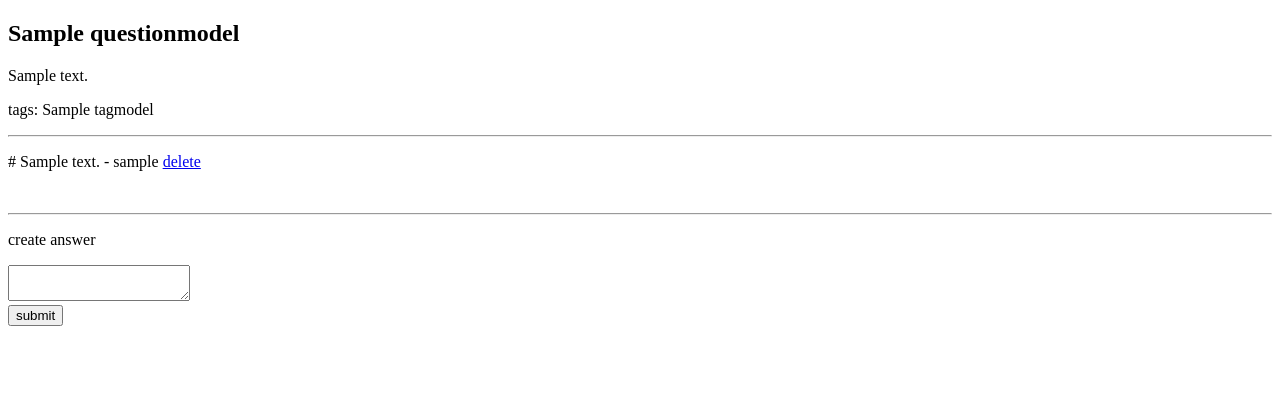
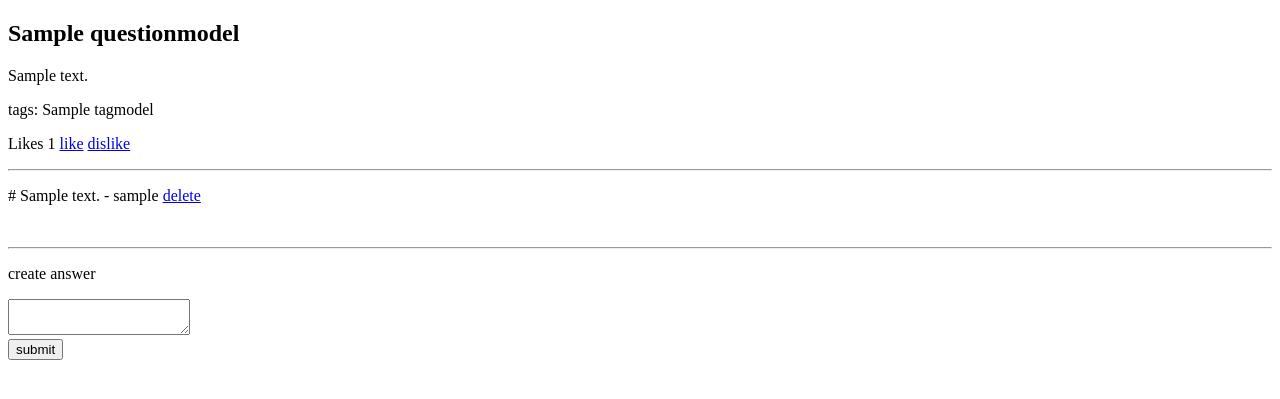
Before and after one commit to ankit7927/domanda, a Django app: a page that uses question/template/question.html in a window 1280 px wide. Shown: the part 104-503 px from the top of the page. Run offline with Django 5.2, Linux system fonts and the light colour scheme; tables that the repository leaves empty hold one stand-in row (values such as "Sample post").

Commit message:
added question like

```diff
--- a/question/models.py
+++ b/question/models.py
@@ -17,9 +17,11 @@ class QuestionModel(models.Model):
     created = models.DateTimeField(auto_now_add=True)
     tags = models.ManyToManyField(TagModel, blank=True)
     slug = models.SlugField(max_length=40, unique=True)
+    likes = models.IntegerField(default=0)
 
     def __str__(self) -> str:
         return self.title
+
     def save(self, **kwargs) -> None:
         self.slug = slugify(self.title+" "+self.content[:20])
         return super(QuestionModel, self).save(**kwargs)
@@ -30,6 +32,7 @@ class AnswerModel(models.Model):
     creator = models.ForeignKey(User, on_delete=models.CASCADE)
     created = models.DateTimeField(auto_now_add=True)
     question = models.ForeignKey(QuestionModel, on_delete=models.CASCADE)
+    likes = models.IntegerField(default=0)
 
     def __str__(self) -> str:
         return self.content[:30]
--- a/question/template/question.html
+++ b/question/template/question.html
@@ -15,6 +15,7 @@
 <div>actions: <a href="/question/edit/{{question.id}}?success=/question/get/{{question.slug}}">edit</a> <a href="/question/delete/{{question.id}}">delete</a></div>
 {% endif %}
 
+<p>Likes {{question.likes}} <a href="/question/likedis/{{question.id}}?success=/question/get/{{question.slug}}">like</a> <a href="/question/likedis/{{question.id}}?success=/question/get/{{question.slug}}">dislike</a> </p>
 <hr>
 
 {% for ans in answers %}
--- a/question/urls.py
+++ b/question/urls.py
@@ -10,4 +10,6 @@ urlpatterns = [
     path("get/<slug:slug>", view=views.get_questions, name="get"),
     path("answer/<int:questionId>", view=views.new_answer, name="nw ans"),
     path("answer/<int:answerId>/delete", view=views.delete_answer, name="del ans"),
+
+    path("likedis/<int:questionId>", view=views.like_dislike_question, name="like dis"),
 ]
--- a/question/views.py
+++ b/question/views.py
@@ -1,5 +1,6 @@
 from django.shortcuts import render, redirect
 from .models import QuestionModel, AnswerModel, TagModel
+from user.models import ProfileModel
 # Create your views here.
 
 def new_question(request):
@@ -72,3 +73,21 @@ def delete_answer(request, answerId):
         AnswerModel.objects.filter(id=answerId).delete()
         return redirect(to=request.GET.get("success"))
     else: return redirect("/user/signin")
+
+def like_dislike_question(request, questionId):
+    user = request.user
+    if user.is_authenticated:
+        question = QuestionModel.objects.get(id=questionId)
+        user_profile = ProfileModel.objects.get(account=user)
+
+        if user_profile.liked_questions.filter(id=questionId).exists():
+            user_profile.liked_questions.filter(id=questionId).delete()
+            question.likes -= 1
+
+        else:
+            user_profile.liked_questions.add(question)
+            question.likes +=1
+        question.save()
+
+        return redirect(to=request.GET.get("success"))
+    else: return redirect("/user/signin")
--- a/user/models.py
+++ b/user/models.py
@@ -1,11 +1,13 @@
 from django.db import models
 from django.contrib.auth.models import User
+from question.models import QuestionModel
 
 class ProfileModel(models.Model):
     account = models.OneToOneField(User, on_delete=models.CASCADE)
     name = models.CharField(max_length=100)
     bio = models.TextField()
     pic = models.ImageField(upload_to="media/pics", null=True, blank=True)
+    liked_questions = models.ManyToManyField(to=QuestionModel, blank=True)
 
     def __str__(self) -> str:
         return self.name
```
Also changed, not shown: user/template/profile.html (+8 -0 lines), 1 other file.
